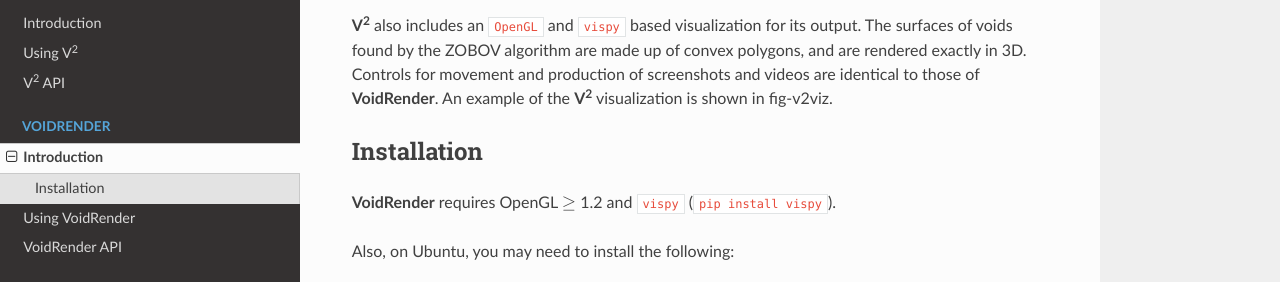
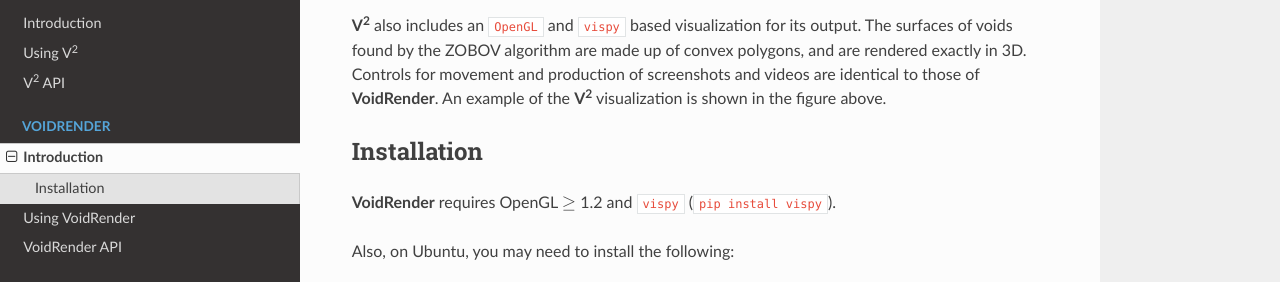
Before and after one commit to DESI-UR/VAST, a Sphinx documentation site: the page built from Documentation/source/VoidRender.rst, in a window 1280 px wide and 900 px high, scrolled down 1596 px. Shown: the part 261-543 px from the top of the window. Built offline with Sphinx 7.4.7 and the Read the Docs theme 2.0.0, drawn with Linux system fonts in a browser that asks for light colours.

Commit message:
Removing reference to V2 figure

```diff
--- a/Documentation/source/VoidRender.rst
+++ b/Documentation/source/VoidRender.rst
@@ -60,8 +60,10 @@ environment includes the ``ffmpeg`` library.
 the ZOBOV algorithm are made up of convex polygons, and are rendered exactly in
 3D.  Controls for movement and production of screenshots and videos are
 identical to those of **VoidRender**.  An example of the
-:raw-html:`<strong>V<sup>2</sup></strong>` visualization is shown in
-:ref:`fig-v2viz`.
+:raw-html:`<strong>V<sup>2</sup></strong>` visualization is shown in the figure
+above.
+
+.. :ref:`fig-v2viz`.
 
 
 
```
